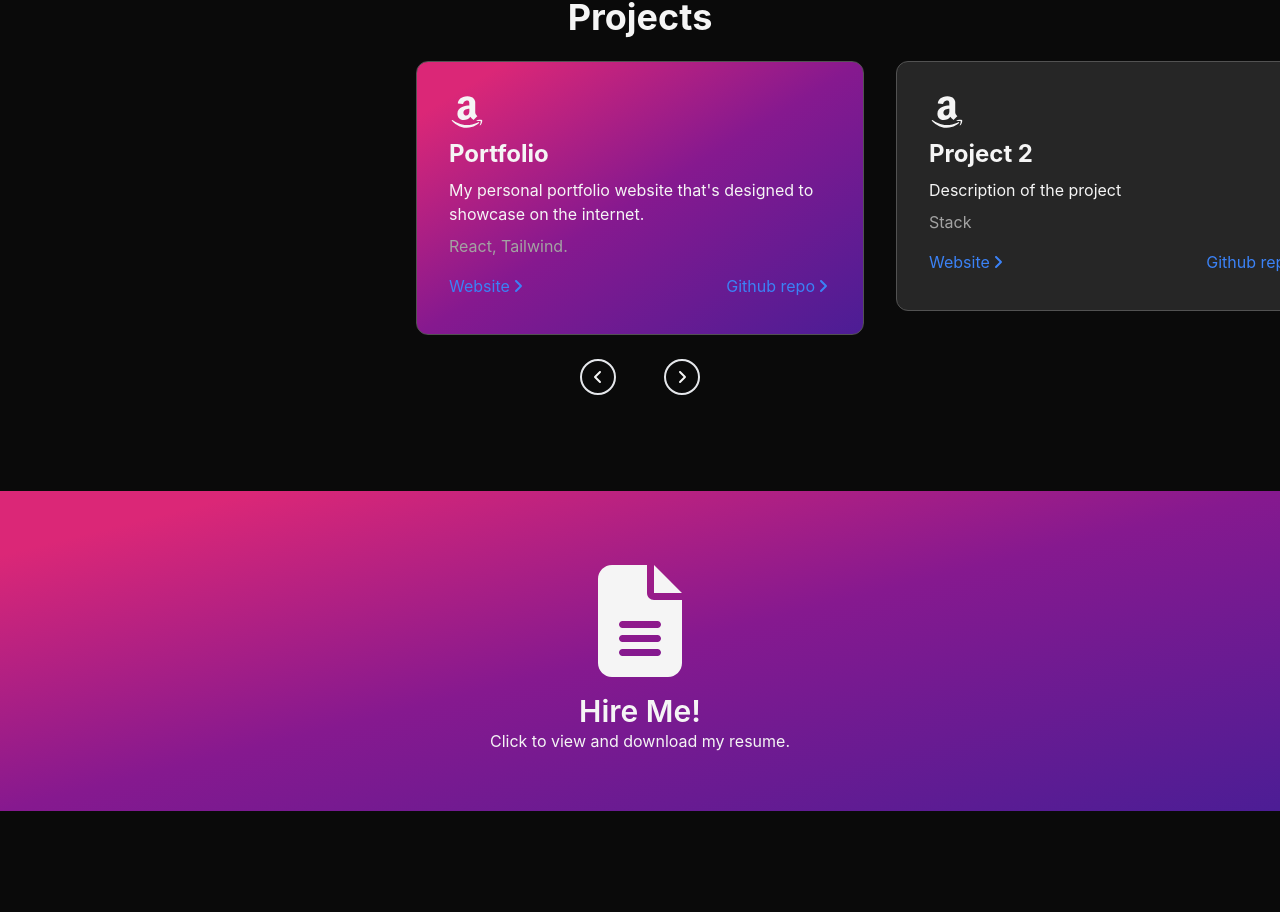
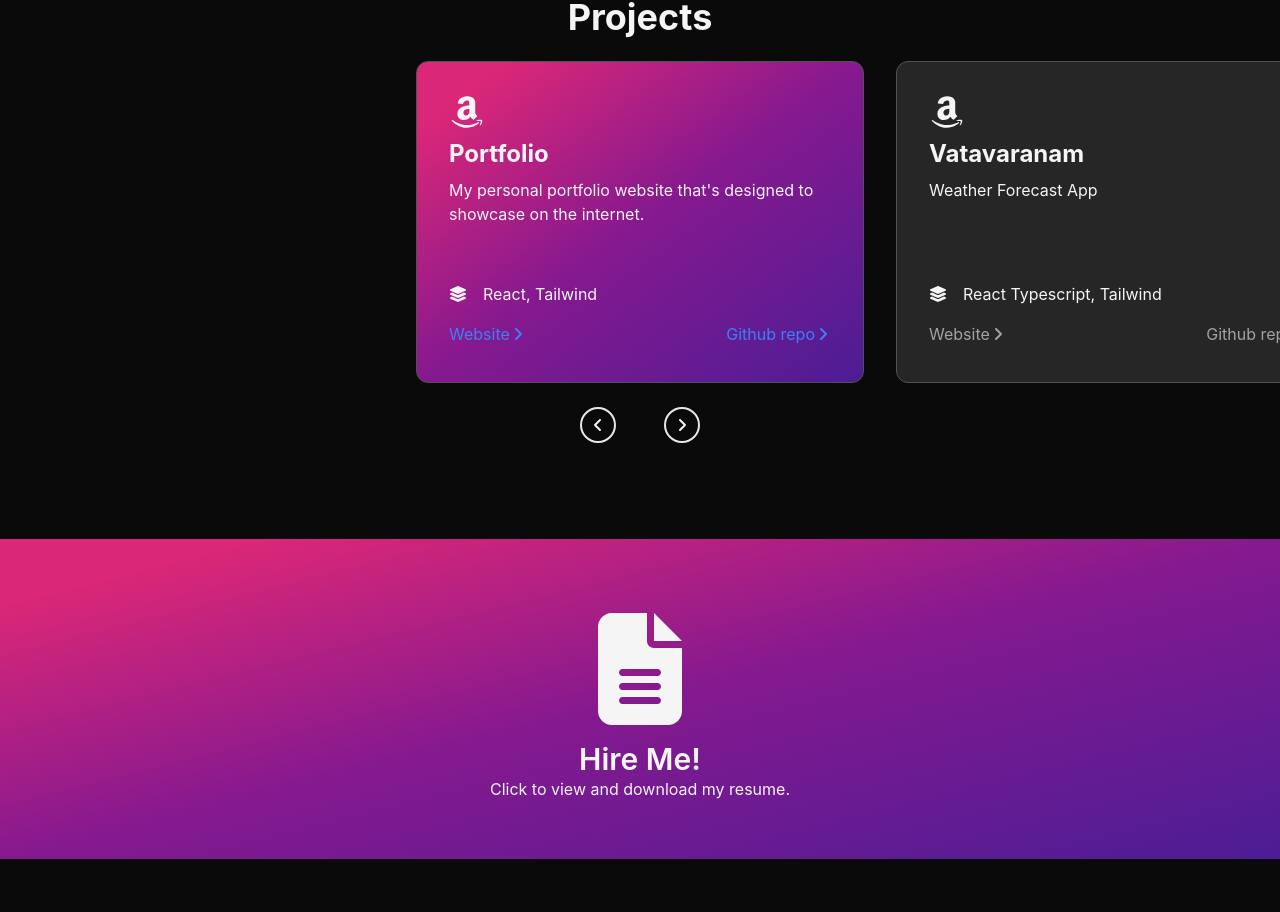
Before and after one commit to yogesh-ch-ss/PortfolioWebsite, a React (Create React App) app in the folder portfolio/: page / in a window 1280 px wide. Shown: the part 1959-2871 px from the top of the page. Built offline with nearby package versions, Linux system fonts and the light colour scheme; the HTML template or start-up script is replaced by a standard one.

Commit message:
active and passive card transition

```diff
--- a/portfolio/src/components/ProjectCard.jsx
+++ b/portfolio/src/components/ProjectCard.jsx
@@ -1,5 +1,5 @@
 import React from "react";
-import { FaAngleRight } from "react-icons/fa6";
+import { FaLayerGroup, FaAngleRight } from "react-icons/fa6";
 
 const ProjectCard = (props) => {
   return (
@@ -8,8 +8,11 @@ const ProjectCard = (props) => {
     >
       <div className="text-4xl">{props.project.icon}</div>
       <div className="font-bold text-2xl py-2">{props.project.name}</div>
-      <div className="text-start">{props.project.description}</div>
-      <div className="py-2 text-neutral-400">{props.project.stack}</div>
+      <div className="text-start h-[6rem]">{props.project.description}</div>
+      <div className="py-2 flex gap-4 items-center">
+        <FaLayerGroup className="text-lg" />
+        {props.project.stack}
+      </div>
       {/* <div className="">
         {props.project.website ? (
           <a href={props.project.website} target="_blank" rel="external">
@@ -24,7 +27,7 @@ const ProjectCard = (props) => {
               href={props.project.website}
               target="_blank"
               rel="external"
-              className={`pt-2 text-blue-500 font-normal flex items-center justify-center py-1 hover:underline ${props.pointer}`}
+              className={`pt-2 ${props.linkColour} font-normal flex items-center justify-center py-1 hover:underline ${props.pointer}`}
             >
               Website
               <FaAngleRight />
@@ -37,7 +40,7 @@ const ProjectCard = (props) => {
               href={props.project.github}
               target="_blank"
               rel="external"
-              className={`pt-2 text-blue-500 font-normal flex items-center justify-center py-1 hover:underline ${props.pointer}`}
+              className={`pt-2 ${props.linkColour} font-normal flex items-center justify-center py-1 hover:underline ${props.pointer}`}
             >
               Github repo
               <FaAngleRight />
--- a/portfolio/src/components/ProjectCarousel.jsx
+++ b/portfolio/src/components/ProjectCarousel.jsx
@@ -30,13 +30,18 @@ const ProjectCarousel = (props) => {
               project={project}
               bg={
                 props.listOfProjects.indexOf(project) === curr
-                  ? props.bgFocus
-                  : props.bg
+                  ? props.activeCard.bg
+                  : props.passiveCard.bg
               }
               pointer={
                 props.listOfProjects.indexOf(project) === curr
-                ? null
-                : "pointer-events-none"
+                  ? props.activeCard.pointer
+                  : props.passiveCard.pointer
+              }
+              linkColour={
+                props.listOfProjects.indexOf(project) === curr
+                  ? props.activeCard.linkColour
+                  : props.passiveCard.linkColour
               }
             />
           </span>
--- a/portfolio/src/components/Projects.jsx
+++ b/portfolio/src/components/Projects.jsx
@@ -2,9 +2,17 @@ import React from "react";
 import ProjectCarousel from "./ProjectCarousel";
 import { FaAmazon } from "react-icons/fa6";
 
-const bg = "bg-neutral-800";
-const bgFocus =
-  "bg-gradient-to-br from-pink-600 via-fuchsia-800 to-violet-900 from-10% via-50%";
+const activeCard = {
+  bg: "bg-gradient-to-br from-pink-600 via-fuchsia-800 to-violet-900 from-10% via-50%",
+  pointer: null,
+  linkColour: "text-blue-500",
+};
+
+const passiveCard = {
+  bg: "bg-neutral-800",
+  pointer: "pointer-events-none",
+  linkColour: "text-neutral-400",
+};
 
 const listOfProjects = [
   {
@@ -13,16 +21,16 @@ const listOfProjects = [
     icon: <FaAmazon />,
     description:
       "My personal portfolio website that's designed to showcase on the internet.",
-    stack: "React, Tailwind.",
+    stack: "React, Tailwind",
     website: "https://www.youtube.com/",
     github: "github url",
   },
   {
     id: 2,
-    name: "Project 2",
+    name: "Vatavaranam ",
     icon: <FaAmazon />,
-    description: "Description of the project",
-    stack: "Stack",
+    description: "Weather Forecast App",
+    stack: "React Typescript, Tailwind",
     website: "https://www.youtube.com/",
     github: "github url",
   },
@@ -67,8 +75,8 @@ const Projects = () => {
         <div className="w-full m-auto overflow-hidden">
           <ProjectCarousel
             listOfProjects={listOfProjects}
-            bg={bg}
-            bgFocus={bgFocus}
+            activeCard={activeCard}
+            passiveCard={passiveCard}
           />
         </div>
       </div>
```
